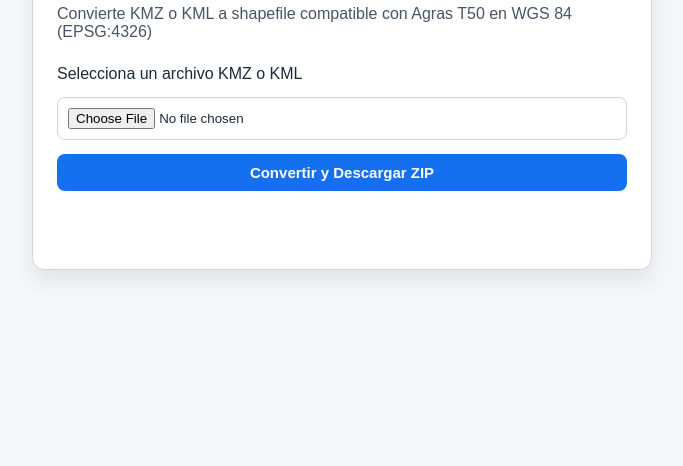
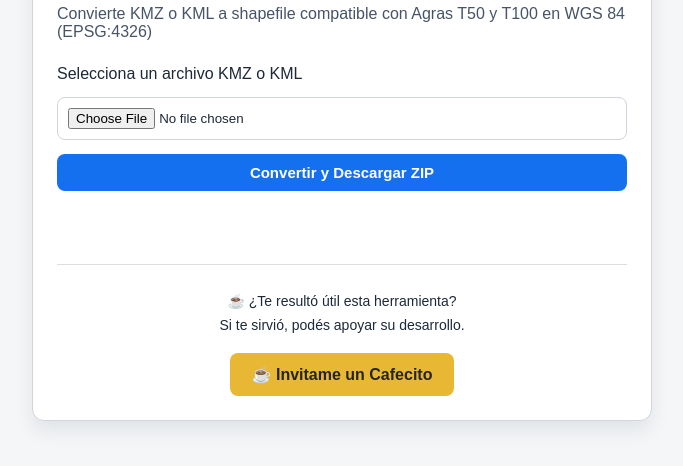
Before and after one commit to JoaquinAkerman/KML-and-KMZ-to-Shapefile, a website: page public/index.html in a window 1280 px wide. Shown: the part 182-648 px from the top of the page, without its empty margins (298-981 px from the left). Drawn offline with Linux system fonts and the light colour scheme.

Commit message:
Add Cafecito support button
Add optional Cafecito donation button to support the project.

```diff
--- a/public/index.html
+++ b/public/index.html
@@ -1,3 +1,4 @@
+
 <!doctype html>
 <html lang="es">
   <head>
@@ -9,7 +10,7 @@
   <body>
     <main class="container">
       <h1>Convertidor KMZ/KML a Shapefile (Agras T50)</h1>
-      <p class="subtitle">Convierte KMZ o KML a shapefile compatible con Agras T50 en WGS 84 (EPSG:4326)</p>
+      <p class="subtitle">Convierte KMZ o KML a shapefile compatible con Agras T50 y T100 en WGS 84 (EPSG:4326)</p>
 
       <form id="convertForm">
         <label for="kmlFile">Selecciona un archivo KMZ o KML</label>
@@ -19,6 +20,20 @@
       </form>
 
       <p id="status" role="status" aria-live="polite"></p>
+
+      <!-- Apoyo voluntario -->
+      <div class="cafecito">
+        <p>☕ ¿Te resultó útil esta herramienta?</p>
+        <p>Si te sirvió, podés apoyar su desarrollo.</p>
+        <a
+          href="https://cafecito.app/joaquinak"
+          target="_blank"
+          rel="noopener noreferrer"
+          class="cafecito-btn"
+        >
+          ☕ Invitame un Cafecito
+        </a>
+      </div>
     </main>
 
     <script src="./main.js"></script>
--- a/public/styles.css
+++ b/public/styles.css
@@ -63,3 +63,33 @@ button:hover {
   min-height: 22px;
   white-space: pre-line;
 }
+
+
+/* Sección Cafecito */
+.cafecito {
+  text-align: center;
+  margin-top: 35px;
+  padding-top: 20px;
+  border-top: 1px solid #ddd;
+}
+
+.cafecito p {
+  margin: 8px 0;
+  font-size: 14px;
+}
+
+.cafecito-btn {
+  display: inline-block;
+  margin-top: 12px;
+  padding: 12px 22px;
+  background-color: #e8b734;
+  color: #252525;
+  text-decoration: none;
+  font-weight: bold;
+  border-radius: 8px;
+  transition: background-color 0.2s;
+}
+
+.cafecito-btn:hover {
+  background-color: #d5a62a;
+}
--- a/server.js
+++ b/server.js
@@ -65,7 +65,6 @@ function addPolygonGeometries(geometry, properties, output) {
     }
   }
 
-  // Los puntos y las líneas se ignoran.
 }
 
 function normalizeToEpsg4326(geojson, baseName) {
```
